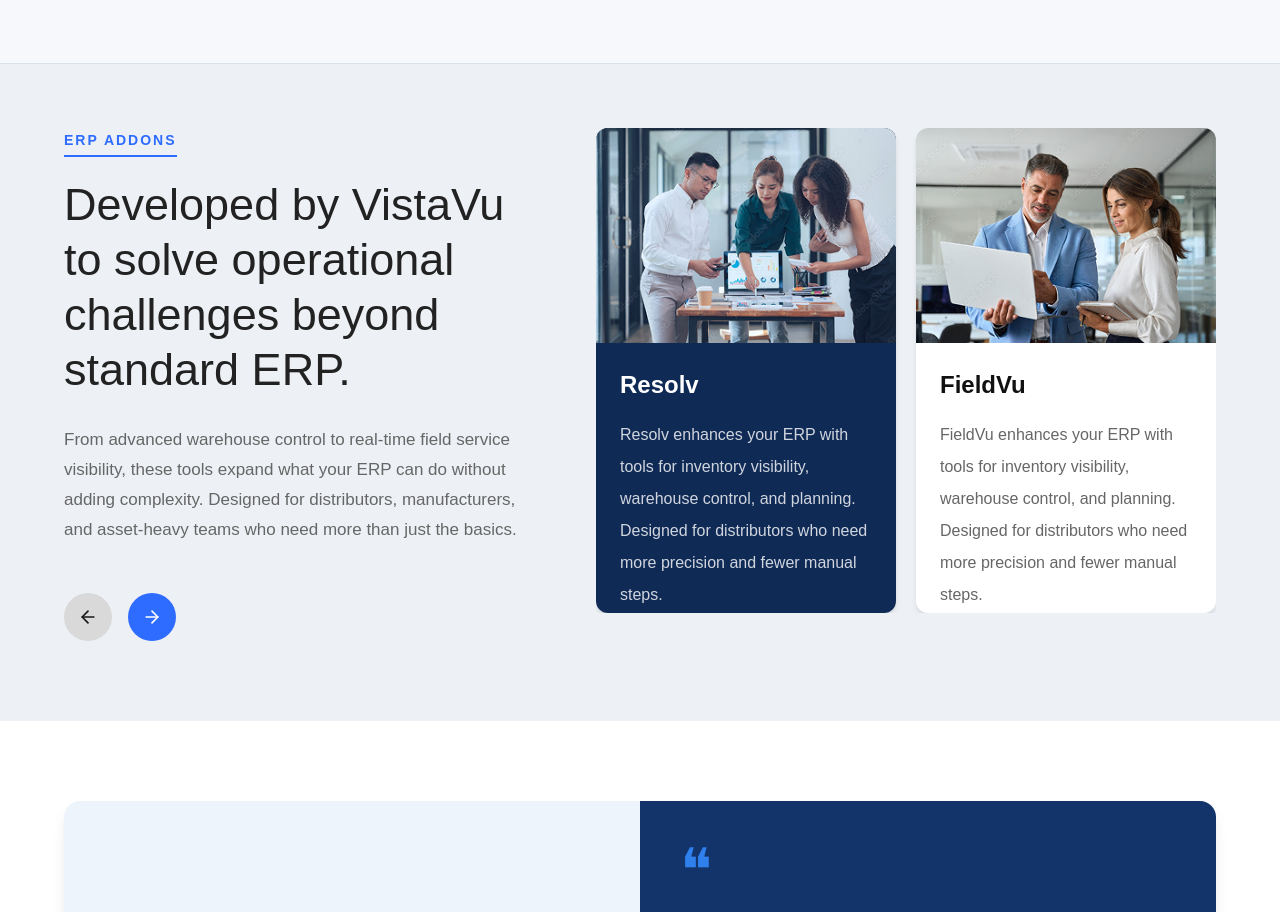
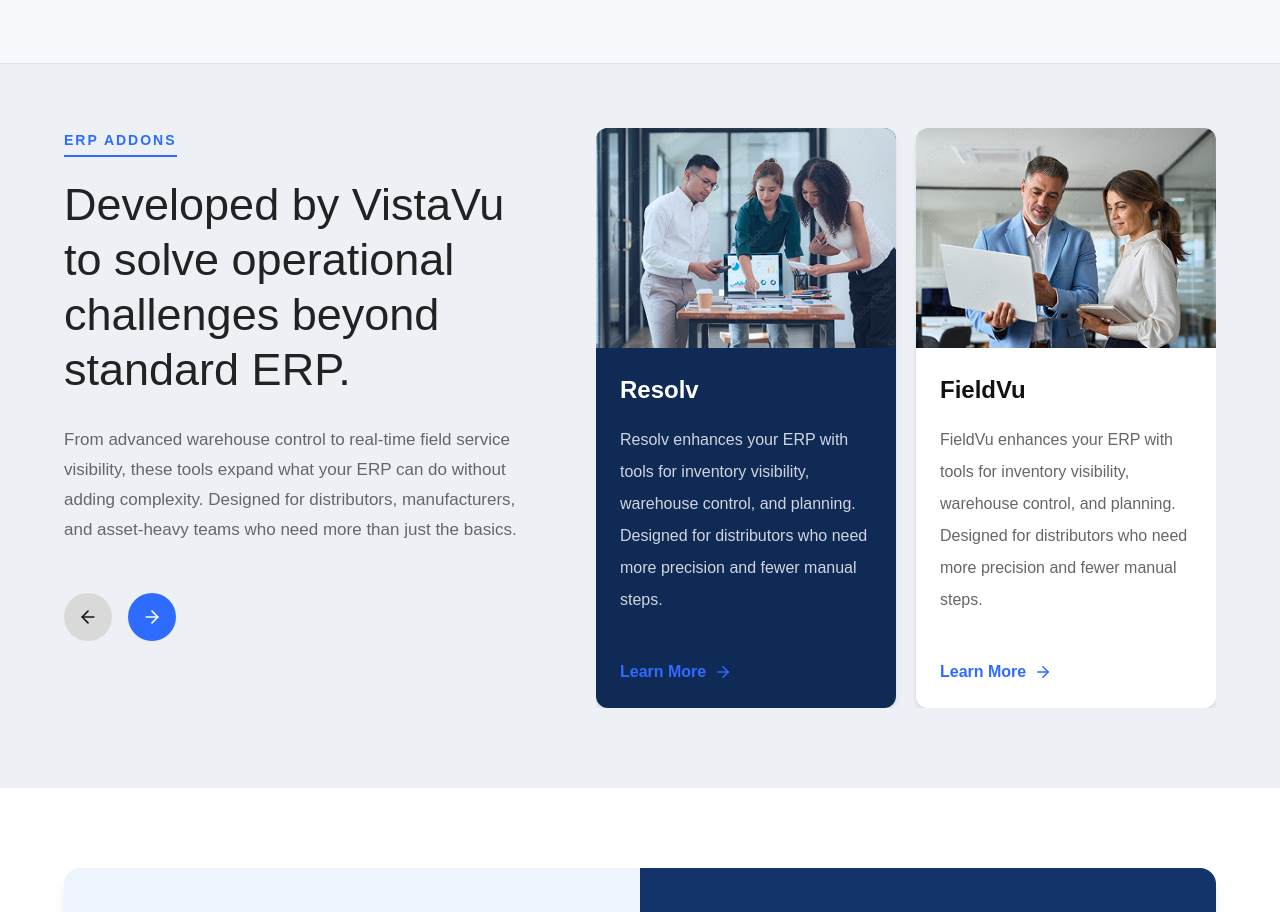
Before and after one commit to ps963002-gif/vistavu, a Next.js app: page / in a window 1280 px wide. Shown: the part 2880-3792 px from the top of the page. Built offline with nearby package versions, Linux system fonts and the light colour scheme.

Commit message:
Updated ERP Addons card layout and Learn More button

```diff
--- a/components/organisms/ERPAddons.tsx
+++ b/components/organisms/ERPAddons.tsx
@@ -28,9 +28,8 @@
 
 export default function ERPAddons() {
   return (
-   <section className="bg-[#EDF1F5] border-t border-[#D9E1EA] pt-16 pb-20">
-      <div className="mx-auto max-w-[1200px] px-6">
-        <div className="flex flex-col gap-12 lg:flex-row lg:justify-between">
+    <section className="border-t border-[#D9E1EA] bg-[#EDF1F5] pt-16 pb-20">
+      <div className="mx-auto flex max-w-[1200px] flex-col gap-12 px-6 lg:flex-row lg:justify-between">
         {/* Left Content */}
         <div className="max-w-[560px]">
           <p className="inline-block border-b-2 border-[#2E6BFF] pb-1 text-[14px] font-bold uppercase tracking-[2px] text-[#2E6BFF]">
@@ -45,10 +44,9 @@
           <p className="mt-7 text-[17px] leading-[30px] text-[#666666]">
             From advanced warehouse control to real-time field service
             visibility, these tools expand what your ERP can do without
-              adding complexity. Designed for distributors, manufacturers, and
-              asset-heavy teams who need more than just the basics.
+            adding complexity. Designed for distributors, manufacturers,
+            and asset-heavy teams who need more than just the basics.
           </p>
-
 
           <div className="mt-12 flex gap-4">
             <button className="erp-prev flex h-12 w-12 items-center justify-center rounded-full bg-[#D9D9D9] transition hover:bg-[#bfbfbf]">
@@ -61,6 +59,7 @@
           </div>
         </div>
 
+        {/* Cards Slider */}
         <div className="w-full max-w-[620px]">
           <Swiper
             modules={[Navigation]}
@@ -68,7 +67,7 @@
               prevEl: ".erp-prev",
               nextEl: ".erp-next",
             }}
-              loop={true}
+            loop
             spaceBetween={20}
             slidesPerView={2}
             breakpoints={{
@@ -83,11 +82,12 @@
             {addons.map((item, index) => (
               <SwiperSlide key={index}>
                 <div
-                    className={`overflow-hidden rounded-xl shadow-md transition-all duration-300 hover:-translate-y-2 hover:shadow-xl ${
+                  className={`flex min-h-[580px] flex-col overflow-hidden rounded-xl shadow-md transition-all duration-300 hover:-translate-y-2 hover:shadow-xl ${
                     item.dark ? "bg-[#102A56]" : "bg-white"
                   }`}
                 >
-                    <div className="relative h-[215px] w-full">
+                  {/* Image */}
+                  <div className="relative h-[220px] w-full">
                     <Image
                       src={item.image}
                       alt={item.title}
@@ -96,28 +96,29 @@
                     />
                   </div>
 
-                    <div className="flex h-[270px] flex-col p-6">
+                  {/* Content */}
+                  <div className="flex flex-1 flex-col p-6">
                     <h3
                       className={`text-[24px] font-semibold ${
-                          item.dark ? "text-white" : "text-[#111111]"
+                        item.dark ? "text-white" : "text-[#111]"
                       }`}
                     >
                       {item.title}
                     </h3>
 
                     <p
-                        className={`mt-4 flex-grow text-[16px] leading-8 ${
+                      className={`mt-4 flex-1 text-[16px] leading-8 ${
                         item.dark ? "text-white/80" : "text-[#666666]"
                       }`}
                     >
                       {item.title} enhances your ERP with tools for inventory
-                        visibility, warehouse control, and planning. Designed
-                        for distributors who need more precision and fewer
-                        manual steps.
+                      visibility, warehouse control, and planning. Designed for
+                      distributors who need more precision and fewer manual
+                      steps.
                     </p>
 
-                      <button className="mt-8 flex items-center gap-2 font-semibold text-[#2E6BFF] transition-all hover:gap-3">
-                        Learn more
+                    <button className="mt-auto flex items-center gap-2 pt-6 font-semibold text-[#2E6BFF] transition-all hover:gap-3">
+                      Learn More
                       <ArrowRight size={18} />
                     </button>
                   </div>
@@ -127,7 +128,6 @@
           </Swiper>
         </div>
       </div>
-      </div>
     </section>
   );
 }
```
Lines whose indentation alone changed are shown as unchanged.
